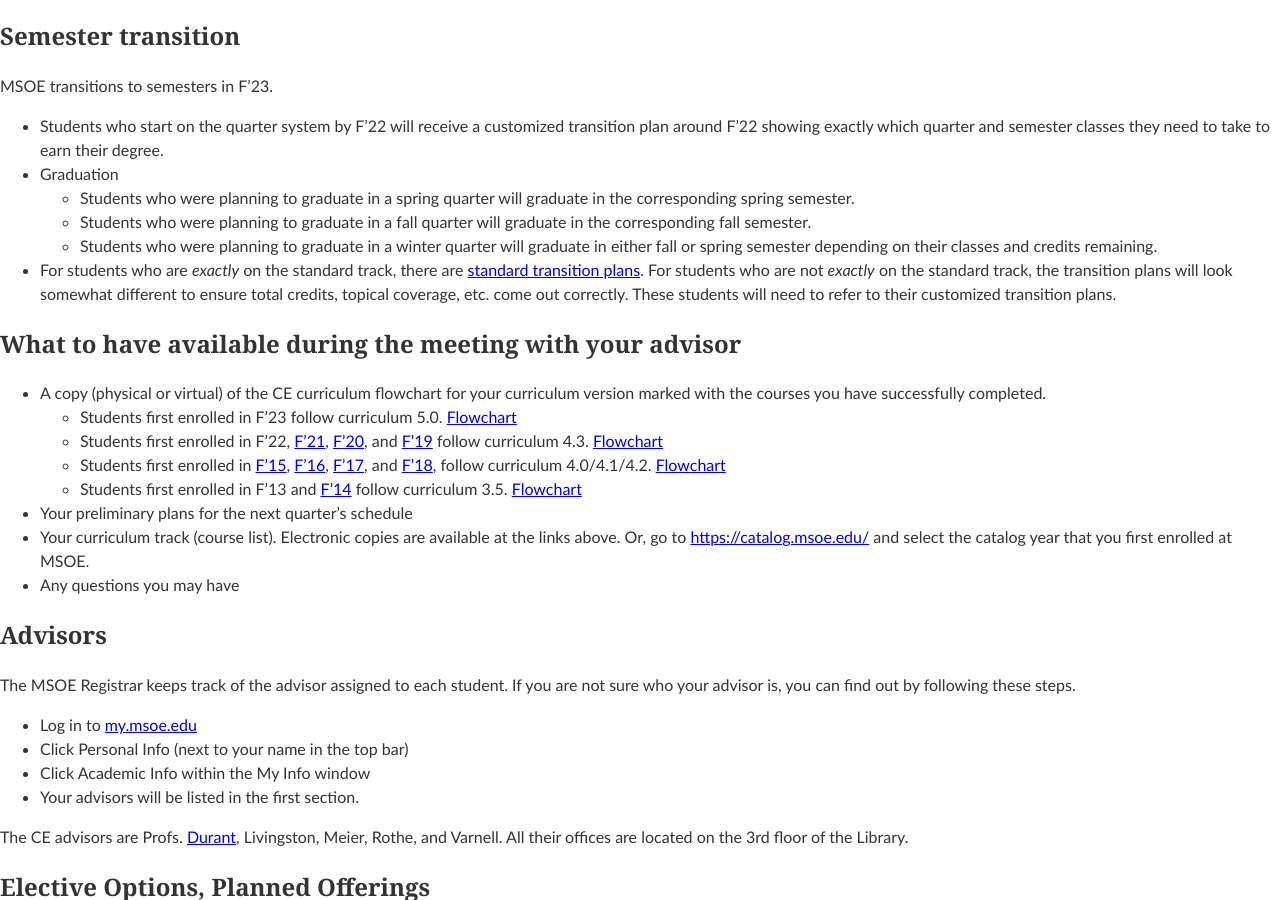
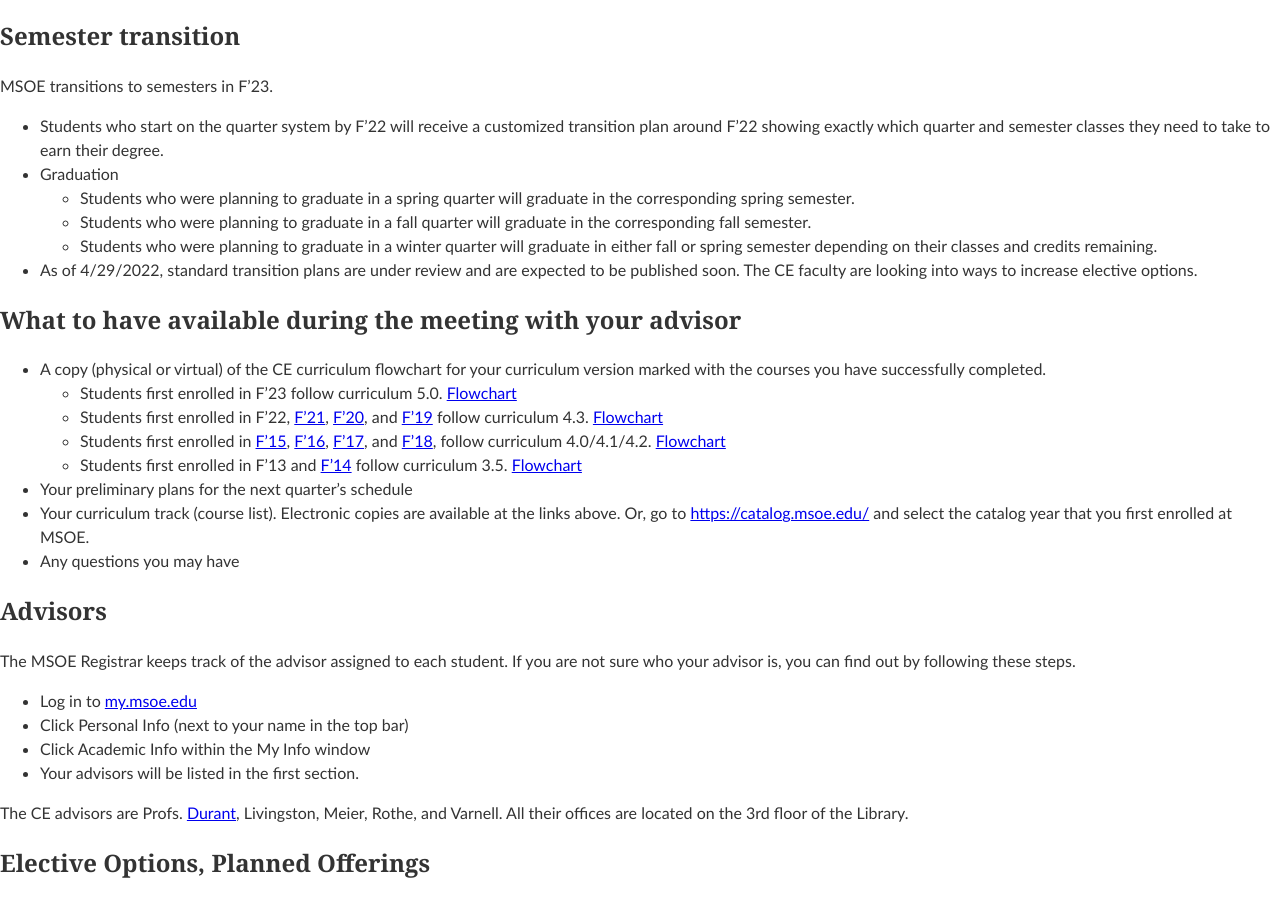
Before and after one commit to edurant/edurant.github.io, a Jekyll site: the page built from advising/index.md, in a window 1280 px wide and 900 px high, scrolled down 541 px. Built offline with Jekyll 4.4.1, drawn with Linux system fonts in a browser that asks for light colours.

Commit message:
ce advising: remove original draft standard transition plans; we think we can improve them/add elective options

```diff
--- a/advising/index.md
+++ b/advising/index.md
@@ -28,7 +28,7 @@
   * Students who were planning to graduate in a spring quarter will graduate in the corresponding spring semester.
   * Students who were planning to graduate in a fall quarter will graduate in the corresponding fall semester.
   * Students who were planning to graduate in a winter quarter will graduate in either fall or spring semester depending on their classes and credits remaining.
-* For students who are *exactly* on the standard track, there are [standard transition plans](standardTransitionPlans.pdf). For students who are not *exactly* on the standard track, the transition plans will look somewhat different to ensure total credits, topical coverage, etc. come out correctly. These students will need to refer to their customized transition plans.
+* As of 4/29/2022, standard transition plans are under review and are expected to be published soon. The CE faculty are looking into ways to increase elective options.
 
 ## What to have available during the meeting with your advisor
 * A copy (physical or virtual) of the CE curriculum flowchart for your curriculum version marked with the courses you have successfully completed.
```
Also changed, not shown: 1 other file.
